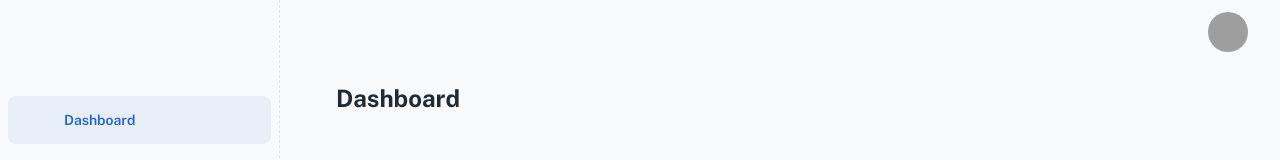
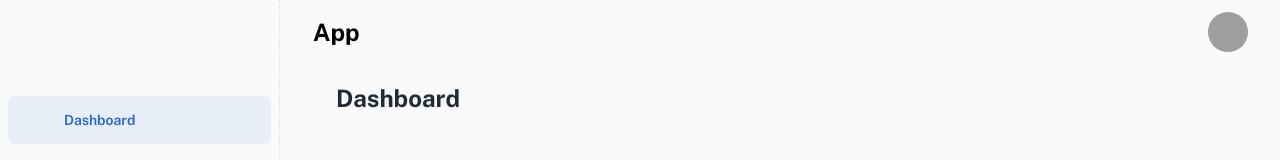
Before and after one commit to GustavoMatsuo/PFC_UI, a React (Create React App) app: page /dashboard/app in a window 1280 px wide. Shown: the top 160 px of the page. Built offline with nearby package versions, Linux system fonts and the light colour scheme; grey boxes are pictures that could not be loaded; some icons are missing.

Commit message:
chore: add tile on Navbar

```diff
--- a/src/layouts/dashboard/DashboardNavbar.js
+++ b/src/layouts/dashboard/DashboardNavbar.js
@@ -1,6 +1,6 @@
 import PropTypes from 'prop-types'
 import { alpha, styled } from '@mui/material/styles'
-import { Box, AppBar, Toolbar, IconButton } from '@mui/material'
+import { Box, AppBar, Toolbar, IconButton, Typography } from '@mui/material'
 import Iconify from '../../components/Iconify'
 import AccountPopover from './AccountPopover'
 
@@ -30,6 +30,13 @@ DashboardNavbar.propTypes = {
   onOpenSidebar: PropTypes.func,
 }
 
+const TitleNavBar = () => {
+  let title = String(window.location.pathname).toLowerCase()
+  title = title.replace('/dashboard', '').replaceAll('/', '')
+  title = title.charAt(0).toUpperCase() + title.slice(1)
+  return <Typography variant="h4" noMargin color='black'>{title}</Typography>
+}
+
 export default function DashboardNavbar({ onOpenSidebar }) {
   return (
     <RootStyle>
@@ -37,6 +44,7 @@ export default function DashboardNavbar({ onOpenSidebar }) {
         <IconButton onClick={onOpenSidebar} sx={{ mr: 1, color: 'text.primary', display: { lg: 'none' } }}>
           <Iconify icon="eva:menu-2-fill" />
         </IconButton>
+        <TitleNavBar/>
         <Box sx={{ flexGrow: 1 }} />
         <AccountPopover />
       </ToolbarStyle>
```
